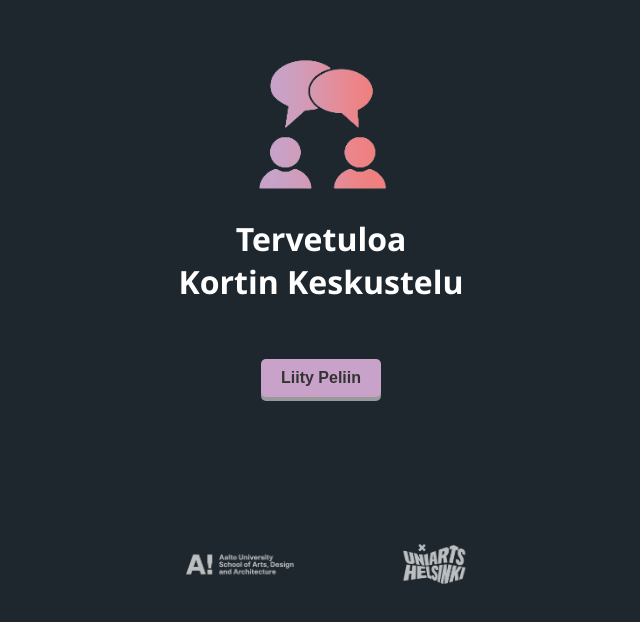
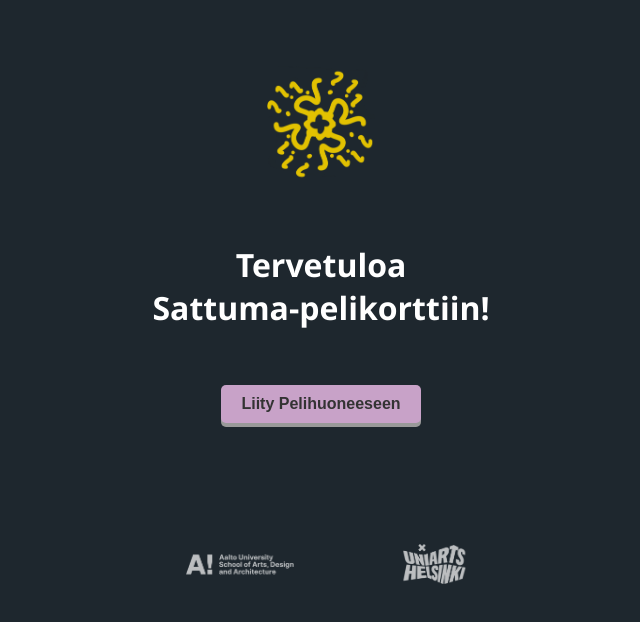
Before and after one commit to ptiagomp/sattumacards, a website: page public/index.html in a window 1280 px wide. Shown: the part 166-788 px from the top of the page, without its empty margins (319-959 px from the left). Drawn offline with Linux system fonts and the light colour scheme.

Commit message:
adding sattuma logo

```diff
--- a/public/index.html
+++ b/public/index.html
@@ -9,14 +9,14 @@
 <body>
     <main class="landing-container">
         <!-- Main Logo -->
-        <img src="./imgs/keskustelu-logo.png" alt="Keskustelu Logo" class="main-logo">
+        <img src="./imgs/sattuma-logo.png" alt="sattuma logo" class="main-logo">
 
         <!-- Title -->
-        <h1>Tervetuloa<br>Kortin Keskustelu</h1>
+        <h1>Tervetuloa<br>Sattuma-pelikorttiin!</h1>
 
         <!-- Create/Join New Button -->
         <div class="button-container">
-            <button id="createGameBtn" onclick="navigate('gameA.html')">Liity Peliin</button>
+            <button id="createGameBtn" onclick="navigate('gameA.html')">Liity Pelihuoneeseen</button>
         </div>
 
         <!-- Join Game Section
```
Also changed, not shown: public/imgs/sattuma-logo.png (added).
